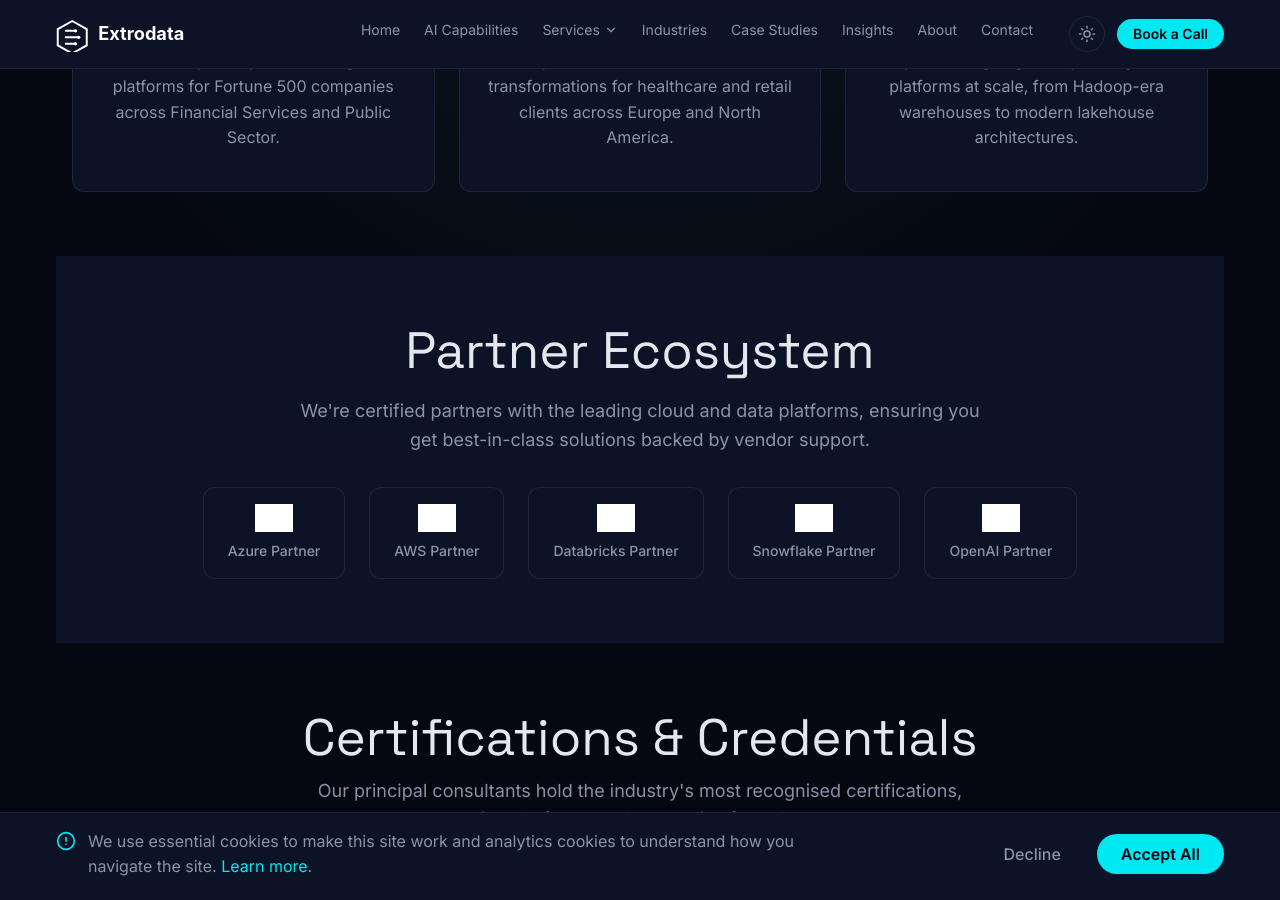
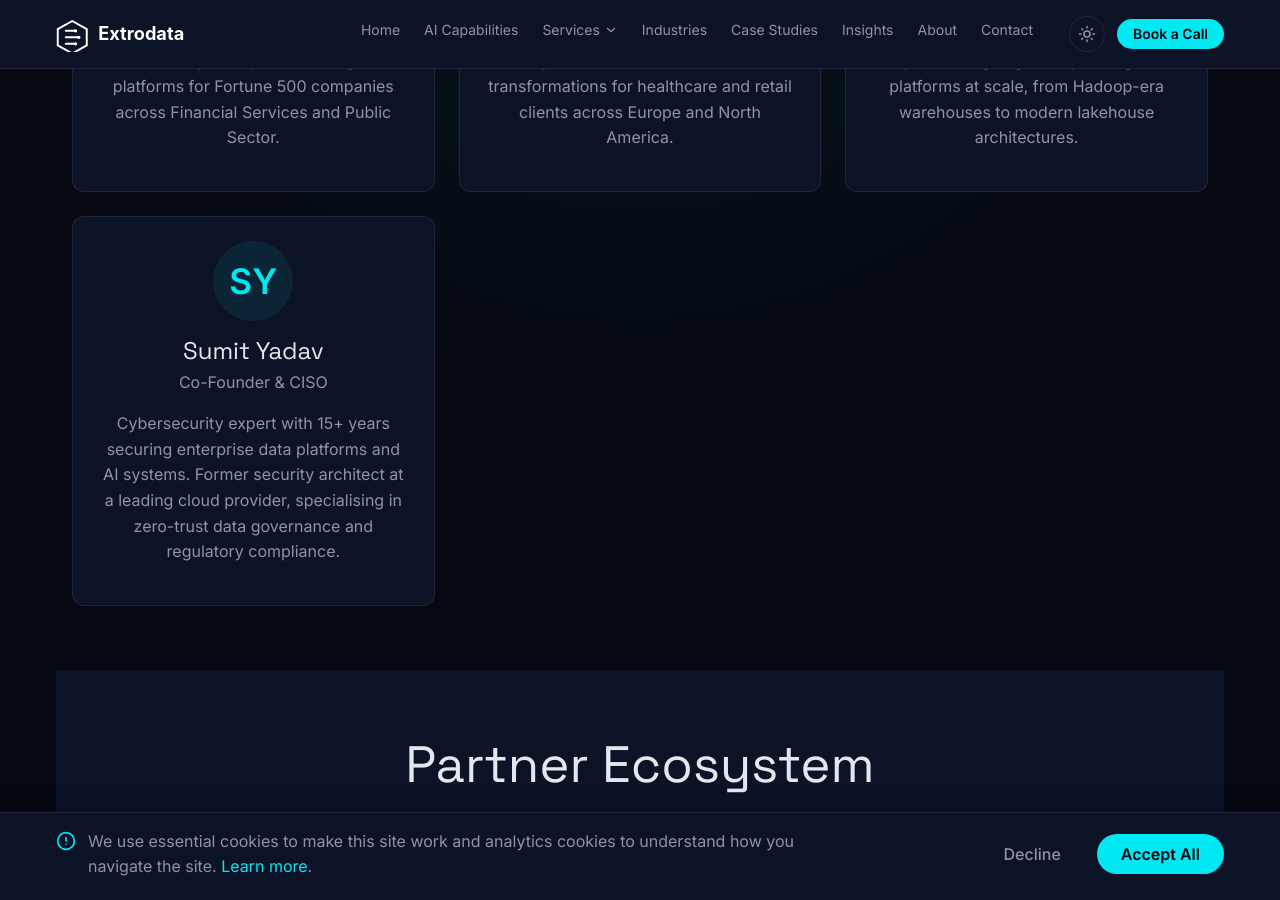
Before and after one commit to HBadhwar/extrodata, a Jekyll site: the page built from _pages/about.html, in a window 1280 px wide and 900 px high, scrolled down 1822 px. Built offline with Jekyll 4.4.1, drawn with Linux system fonts in a browser that asks for light colours; grey boxes are pictures that could not be loaded.

Commit message:
Add Sumit Yadav as Co-Founder & CISO to leadership team

```diff
--- a/_pages/about.html
+++ b/_pages/about.html
@@ -90,6 +90,13 @@
         <h3 class="team-card__name">Marcus Reynolds</h3>
         <p class="team-card__role">Head of Data Engineering</p>
         <p style="color:var(--color-text-muted);font-size:var(--text-sm);line-height:1.6;margin-top:var(--space-3);">Former Principal Engineer at Databricks. 18 years designing and operating data platforms at scale, from Hadoop-era warehouses to modern lakehouse architectures.</p>
+      </div>
+
+      <div class="team-card reveal">
+        <div class="avatar avatar--lg team-card__avatar">SY</div>
+        <h3 class="team-card__name">Sumit Yadav</h3>
+        <p class="team-card__role">Co-Founder &amp; CISO</p>
+        <p style="color:var(--color-text-muted);font-size:var(--text-sm);line-height:1.6;margin-top:var(--space-3);">Cybersecurity expert with 15+ years securing enterprise data platforms and AI systems. Former security architect at a leading cloud provider, specialising in zero-trust data governance and regulatory compliance.</p>
       </div>
 
     </div>
```
